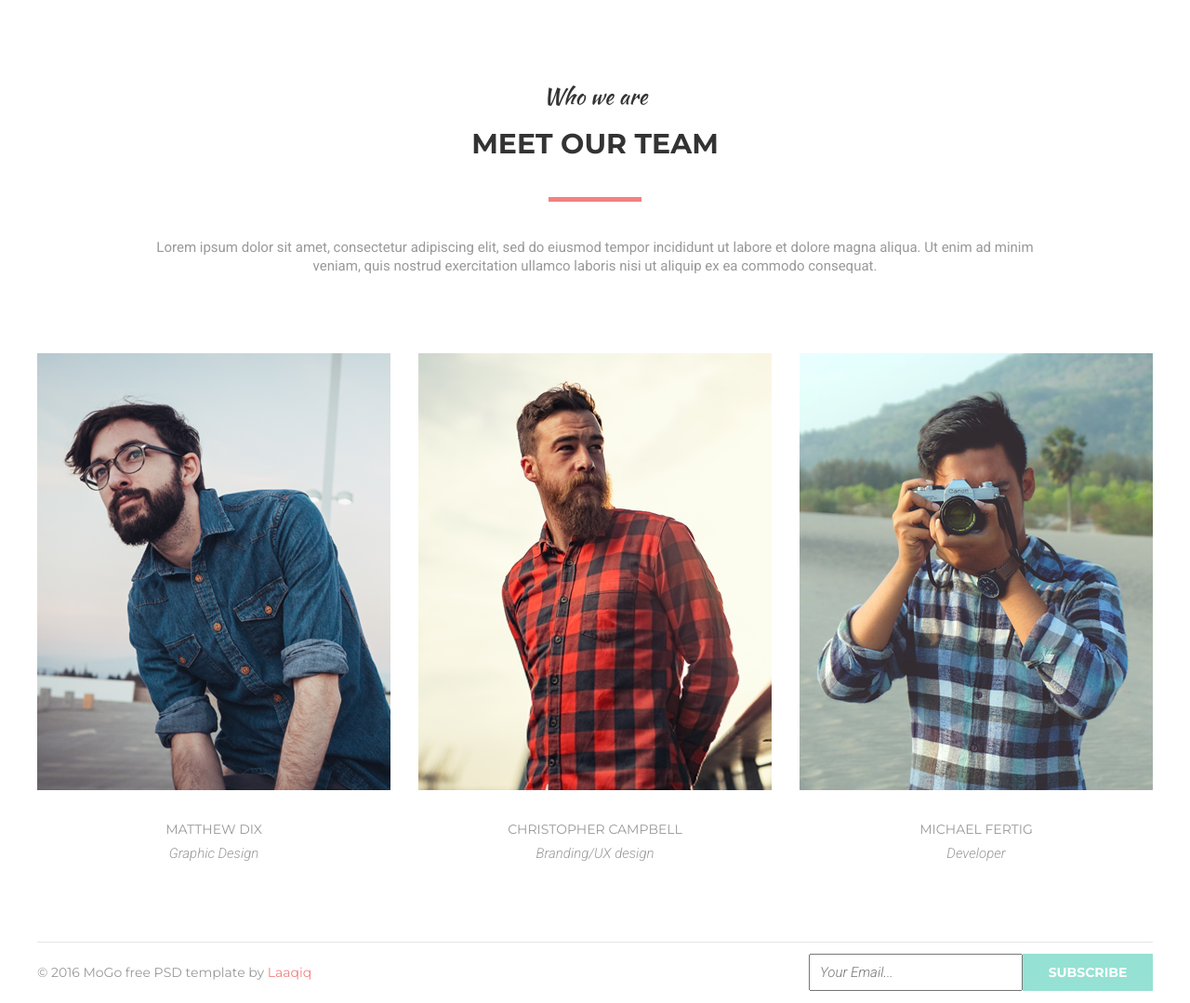
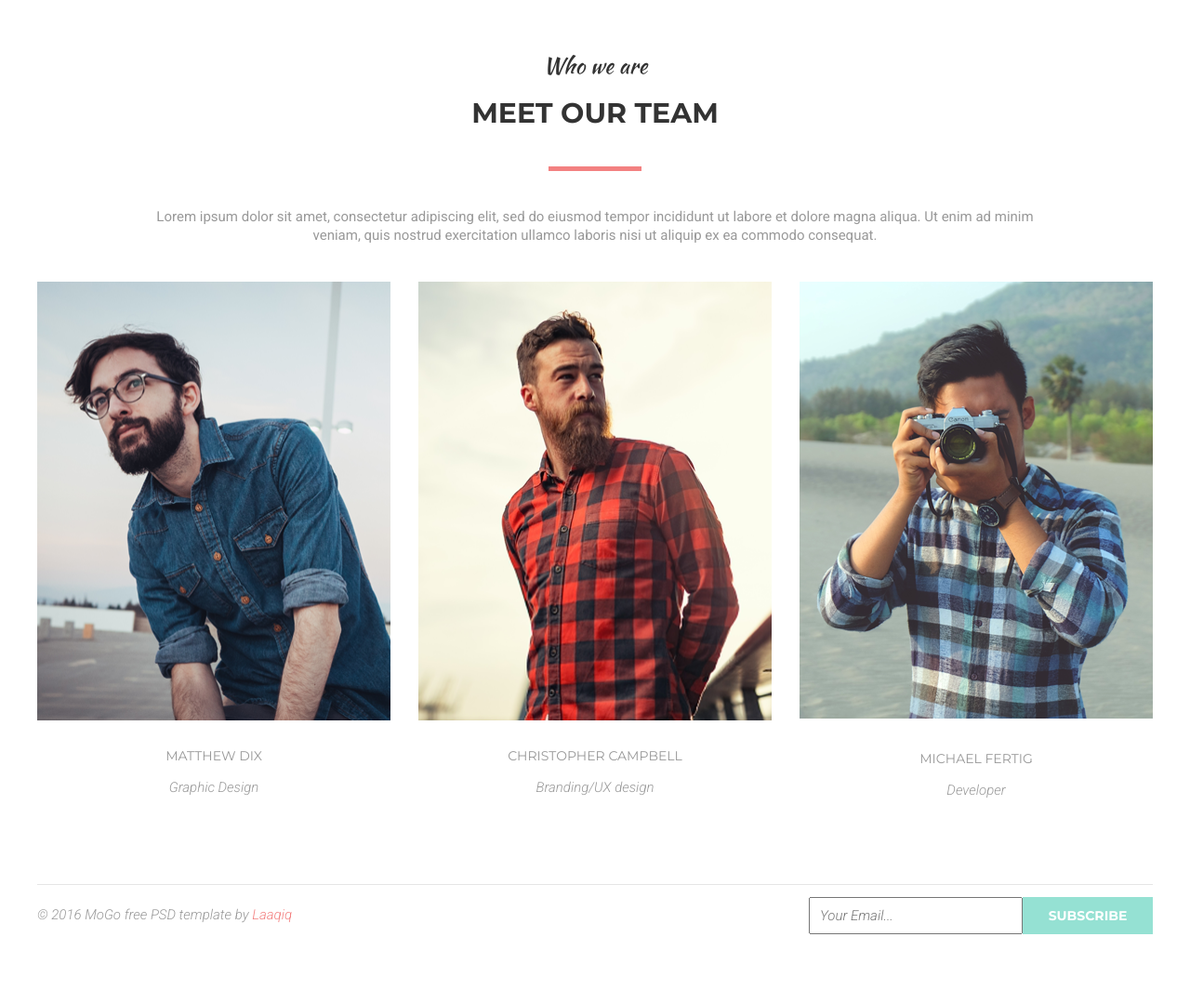
Before and after one commit to barvinchenko/goit, a plain HTML site: page html-css/module-06/index.html in a window 1280 px wide. Shown: the part 660-1739 px from the top of the page at 93% size. After the commit the page ends 1677 px from the top, so only its background shows below. Drawn offline with Linux system fonts and the light colour scheme.

Commit message:
mod-06 step2
structure

```diff
--- a/html-css/module-06/css/index.css
+++ b/html-css/module-06/css/index.css
@@ -121,39 +121,39 @@ a {
   margin-bottom: 10px;
 }
 
-.item p {
+.item span {
   font-family: "Roboto", sans-serif;
   font-size: 15px;
   font-weight: 400;
+  font-style: italic;
   line-height: 1.5;
+  display: block;
+  padding-top: 15px;
 }
 
-.title {
+h2 {
   color: #333;
-  display: flex;
-  flex-direction: column;
-  justify-content: flex-start;
-  align-items: stretch;
+  font-family: "Montserrat", sans-serif;
+  font-weight: 700;
+  font-size: 30px;
+  padding-bottom: 40px;
+  text-transform: uppercase;
+  width: 320px;
+  display: block;
   text-align: center;
-  height: 200px;
+  margin: 0 auto;
 }
 
-.title h3 {
+span {
   font-family: "Kaushan Script", cursive;
   font-weight: 400;
   font-size: 24px;
   margin-bottom: 20px;
+  text-transform: initial;
+  display: block;
 }
 
-.title span {
-  font-family: "Montserrat", sans-serif;
-  font-weight: 700;
-  font-size: 30px;
-  text-transform: uppercase;
-  padding-bottom: 40px;
-}
-
-.title p {
+.team p {
   width: 950px;
   font-family: "Roboto", sans-serif;
   font-size: 15px;
@@ -161,6 +161,8 @@ a {
   line-height: 1.3;
   margin: 0 auto;
   color: #999;
+  padding-bottom: 40px;
+  text-align: center;
 }
 
 .team {
@@ -169,11 +171,8 @@ a {
   align-items: center;
   max-width: 1200px;
   margin: 0 auto;
-  padding-bottom: 85px;
+  padding-bottom: 70px;
   border-bottom: 1px solid #e5e5e5;
-}
-.team .title{
-  margin-bottom: 90px;
 }
 
 .section_team {
@@ -192,8 +191,13 @@ a {
 }
 
 .img-wrap {
-  height: auto;
   margin-bottom: 30px;
+}
+
+.img-wrap-img{
+  display: block;
+  width: 100%;
+  height: 100%;
 }
 
 .img-wrap::after {
@@ -204,7 +208,7 @@ a {
   top: 0;
   left: 0;
   width: 100%;
-  height: 470px;
+  height: 471px;
   opacity: 0;
 }
 
@@ -239,7 +243,7 @@ a {
 
 .img-wrap:hover {
   transform: translate(-10px, -10px);
-  box-shadow: 10px 10px 10px #95e1d3;
+  box-shadow: 10px 10px #95e1d3;
   transition: all 200ms linear;
 }
 
@@ -252,7 +256,7 @@ a {
   transition: all 200ms linear;
 }
 
-h5,
+.foot p,
 .ab {
   font-family: "Roboto", sans-serif;
   font-weight: 300;
@@ -260,7 +264,7 @@ h5,
   font-size: 15px;
 }
 
-span::after {
+h2::after {
   content: "";
   display: block;
   width: 100px;
--- a/html-css/module-06/index.html
+++ b/html-css/module-06/index.html
@@ -16,7 +16,7 @@
 
 <body>
     <header class="page-header ">
-        <nav class="page-nav container">
+        <div class="page-nav container">
             <div class="logo">
                 <h1><a href="#">MoGo</a></h1>
             </div>
@@ -27,16 +27,16 @@
                 <li><a href="#">blog</a></li>
                 <li><a href="#">contact</a></li>
             </ul>
-        </nav>
+        </div>
     </header>
     <main>
         <div class="container">
 
             <section class="services">
-                <div class="title">
-                    <h3>We work with</h3>
-                    <span>Amazing Services</span>
-                </div>
+
+                <h2><span>We work with</span>
+                    Amazing Services</h2>
+
                 <ul class="services_items">
                     <li>
                         <img src="img/ALARM.png" alt="clock">
@@ -83,17 +83,19 @@
                 </ul>
             </section>
             <section class="team">
-                <div class="title">
-                    <h3>Who we are</h3>
-                    <span>Meet our team</span>
-                    <p>Lorem ipsum dolor sit amet, consectetur adipiscing elit, sed do eiusmod tempor incididunt ut
-                        labore et dolore magna aliqua. Ut enim ad minim veniam, quis nostrud exercitation ullamco
-                        laboris nisi ut aliquip ex ea commodo consequat. </p>
-                </div>
+
+                <h2>
+                    <span>Who we are</span>
+                    Meet our team
+                </h2>
+                <p>Lorem ipsum dolor sit amet, consectetur adipiscing elit, sed do eiusmod tempor incididunt ut
+                    labore et dolore magna aliqua. Ut enim ad minim veniam, quis nostrud exercitation ullamco
+                    laboris nisi ut aliquip ex ea commodo consequat. </p>
+
                 <div class="section_team">
                     <div class="card">
                         <div class="img-wrap">
-                            <img src="img/Layer-16.png" alt="man1">
+                            <img src="img/Layer-16.png" alt="man1" class="img-wrap-img">
                             <div class="card-icons">
                                 <button class="card-icon ">
                                     <img src="./img/facebook.png" alt="facebook">
@@ -110,14 +112,15 @@
                             </div>
                         </div>
                         <div class="item">
-                            <h3>Matthew Dix</h3>
-                            <h5>Graphic Design</h5>
+                            <h3>Matthew Dix
+                                <span>Graphic Design</span>
+                            </h3>
                         </div>
 
                     </div>
                     <div class="card">
                         <div class="img-wrap">
-                            <img src="img/Layer-18.png" alt="man2">
+                            <img src="img/Layer-18.png" alt="man2" class="img-wrap-img">
                             <div class="card-icons">
                                 <button class="card-icon ">
                                     <img src="./img/facebook.png" alt="facebook">
@@ -134,8 +137,8 @@
                             </div>
                         </div>
                         <div class="item">
-                            <h3>Christopher Campbell</h3>
-                            <h5>Branding/UX design</h5>
+                            <h3>Christopher Campbell
+                                <span>Branding/UX design</span></h3>
                         </div>
                     </div>
 
@@ -158,8 +161,9 @@
                             </div>
                         </div>
                         <div class="item">
-                            <h3>Michael Fertig </h3>
-                            <h5>Developer</h5>
+                            <h3>Michael Fertig
+                                <span>Developer</span>
+                            </h3>
                         </div>
                     </div>
                 </div>
@@ -168,7 +172,7 @@
     </main>
     <footer>
         <div class="container foot">
-            <h2>© 2016 MoGo free PSD template by <a href="#">Laaqiq</a> </h2>
+            <p>© 2016 MoGo free PSD template by <a href="#">Laaqiq</a> </p>
             <form class="foot">
                 <input type="text" name="user" class="ab" placeholder="Your Email...">
                 <button type="submit" class="but">subscribe</button>
```
